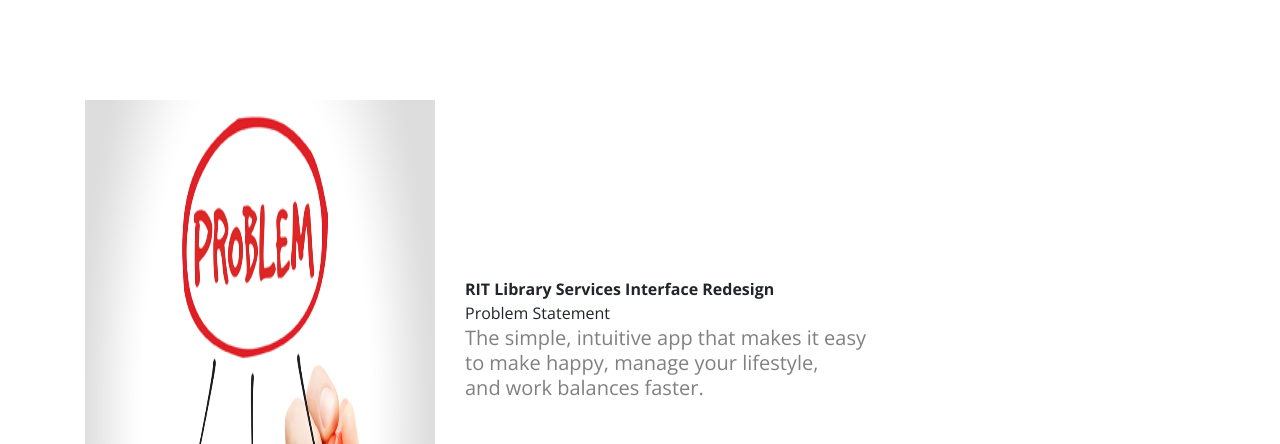
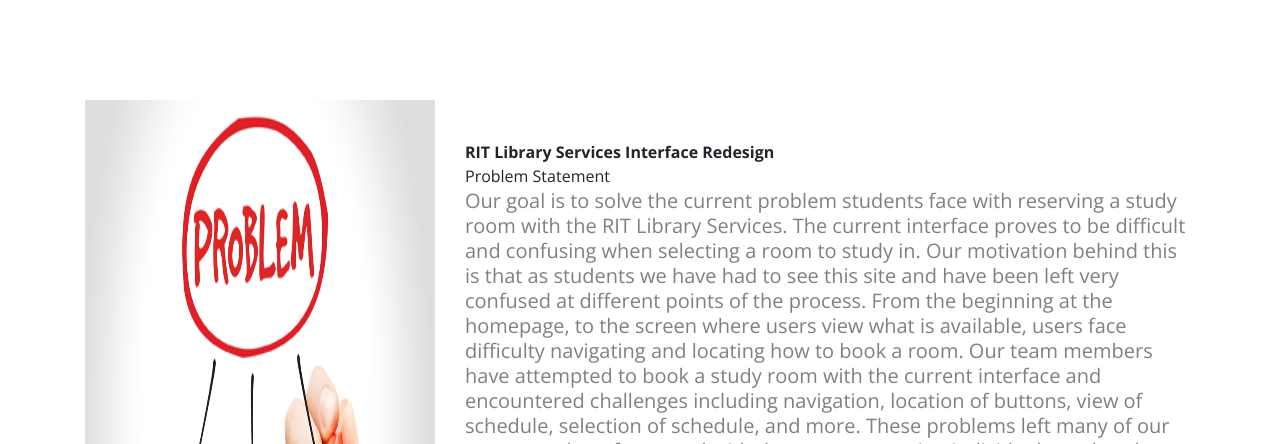
Before and after one commit to aadelegan/HCIN.620.01-Group-Project, a website: page homepage-2.html in a window 1280 px wide. Shown: the top 444 px of the page. Drawn offline with nearby package versions, Linux system fonts and the light colour scheme; some packages are replaced by stand-ins of ours.

Commit message:
Update homepage-2.html

```diff
--- a/homepage-2.html
+++ b/homepage-2.html
@@ -66,10 +66,10 @@ FACEBOOK: https://www.facebook.com/themefisher
 					<div class="logo">
 
 					</div>
-					<b>RIT Library Services Interface Redesign</b>
+					<h><b>RIT Library Services Interface Redesign</b>
 						<br>Problem Statement</h1>
 					<p>
-						The simple, intuitive app that makes it easy
+Our goal is to solve the current problem students face with reserving a study room with the RIT Library Services. The current interface proves to be difficult and confusing when selecting a room to study in. Our motivation behind this is that as students we have had to see this site and have been left very confused at different points of the process. From the beginning at the homepage, to the screen where users view what is available, users face difficulty navigating and locating how to book a room. Our team members have attempted to book a study room with the current interface and encountered challenges including navigation, location of buttons, view of schedule, selection of schedule, and more. These problems left many of our team members frustrated with the process, causing individuals to abandon the page all together and therefore not have a quiet and isolated space to study; "well-designed reservation portals significantly improve efficiency, usability, and user satisfaction in educational settings" (Sayson et.al.2025). We believe students should be able to find and book a study with ease, allowing them to focus on studying and bettering their grades.
 						<br>to make happy, manage your lifestyle,
 						<br>and work balances faster.
 					</p>
```
